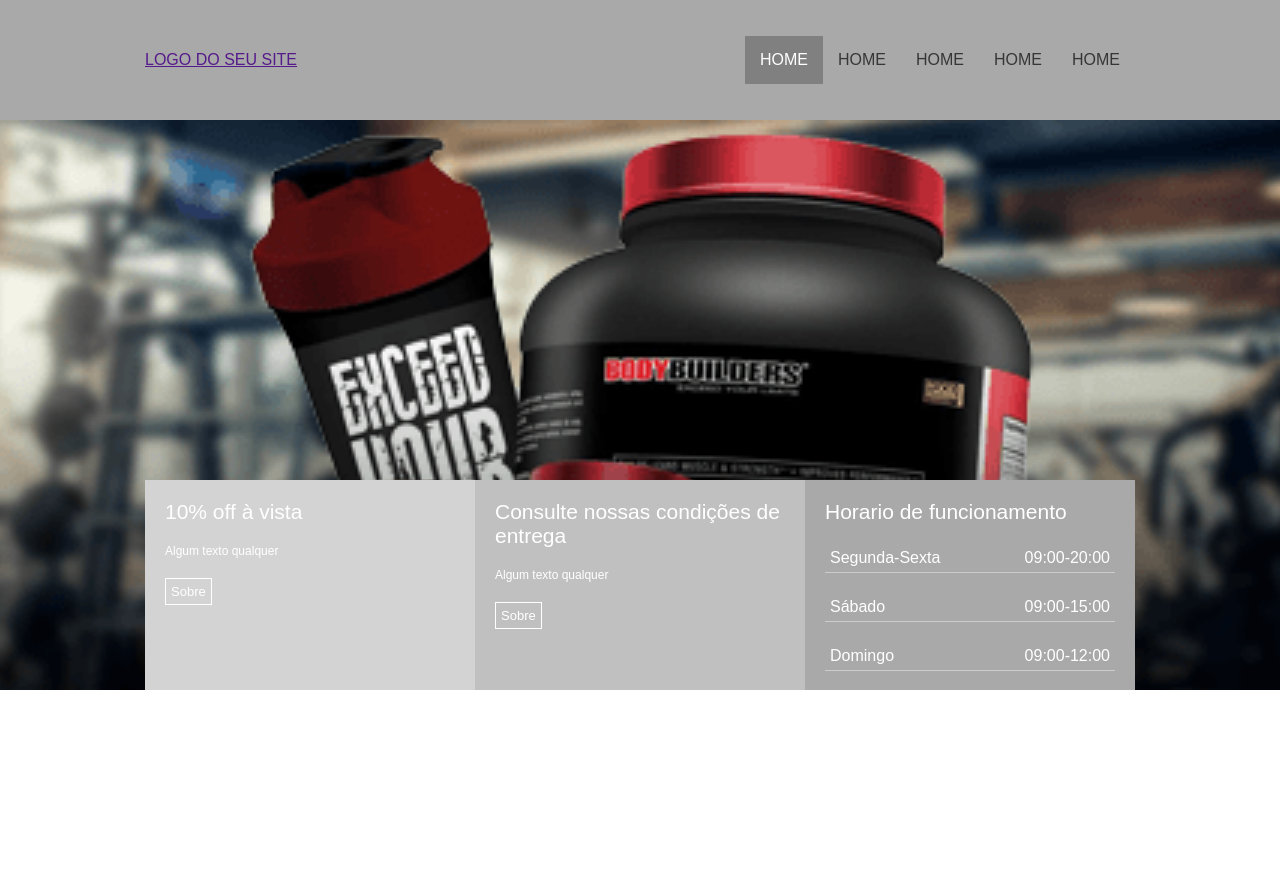
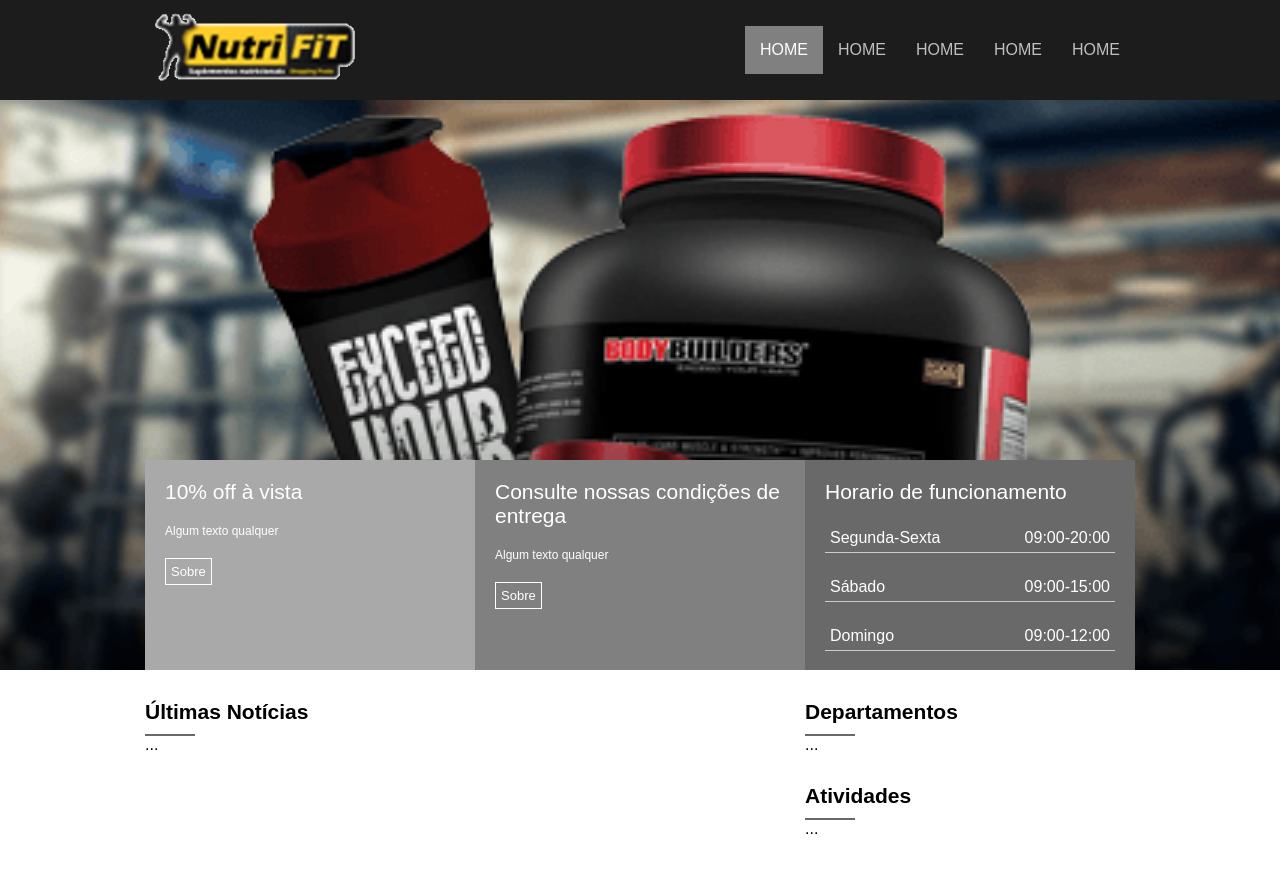
Before and after one commit to BrunoVenuto/sitevendas, a plain HTML site: page index.html in a window 1280 px wide. Before the commit the page ends 800 px from the top, so only its background shows below. Drawn offline with Linux system fonts and the light colour scheme.

Commit message:
segundo commit

```diff
--- a/assets/css/style.css
+++ b/assets/css/style.css
@@ -4,12 +4,13 @@
 body {
 	margin: 0;
 	padding: 0;
+	padding-bottom: 300px;
 }
 header {
 	display: flex;
 	justify-content:center;
-	height:120px;
-	background-color:#A9A9A9;
+	height:100px;
+	background-color:#1C1C1C;
 }
 .container {
 	display: flex;
@@ -38,7 +39,7 @@ nav a {
 	padding: 15px;
 	text-transform: uppercase;
 	text-decoration: none;
-	color:#363636;
+	color:#C0C0C0;
 	font-family: Arial;
 }
 nav .active a,
@@ -72,15 +73,15 @@ nav  a:hover {
 	padding: 20px;
 }
 .banner1 {
-	background-color:#D3D3D3;
+	background-color:#A9A9A9;
 
 }
 .banner2 {
-	background-color:#C0C0C0;
+	background-color:#808080;
 
 }
 .banner3 {
-	background-color:#A9A9A9;
+	background-color:#696969;
 
 }
 .banner_title {
@@ -109,3 +110,29 @@ nav  a:hover {
 	display: flex;
 	justify-content: space-between;
 }
+#geral {
+	display:flex;
+	justify-content: center;
+}
+#geral section {
+	flex:2;
+}
+#geral aside {
+	flex:1;
+}
+
+.widget_title {
+	margin-top: 30px;
+	margin-bottom: 20px;
+}
+.widget_title_text {
+	color:#000000;
+	font-size: 21px;
+	font-weight: bold;
+}
+.widget_title_bar {
+	width:50px;
+	height:2px;
+	background-color: #696969;
+	margin-top: 10px;
+}
--- a/index.html
+++ b/index.html
@@ -11,7 +11,7 @@
 <header>
 	<div class="container">
 		<div class="logo">
-			<a href=""><img src="" />LOGO DO SEU SITE</a>
+			<a href=""><img src="assets/images/logo.png" /></a>
 		</div>
 		<div class="menu">
 			<nav>
@@ -74,5 +74,41 @@
 	</div>
 </section>
 
+<section id="geral">
+	<div class="container">
+		<section>
+			<div class="widget">
+				<div class="widget_title">
+					<div class="widget_title_text">Últimas Notícias</div>
+					<div class="widget_title_bar"></div>
+					<div class="widget_body">
+						...
+					</div>
+				</div>
+			</div>
+		</section>
+		<aside>
+			<div class="widget">
+				<div class="widget_title">
+					<div class="widget_title_text">Departamentos</div>
+					<div class="widget_title_bar"></div>
+					<div class="widget_body">
+						...
+					</div>
+				</div>
+			</div>
+			<div class="widget">
+				<div class="widget_title">
+					<div class="widget_title_text">Atividades</div>
+					<div class="widget_title_bar"></div>
+					<div class="widget_body">
+						...
+					</div>
+				</div>
+			</div>
+		</aside>
+	</div>
+</section>
+
 </body>
 </html>
```
Also changed, not shown: assets/images/logo.jpg (deleted), assets/images/logo.png (added).
